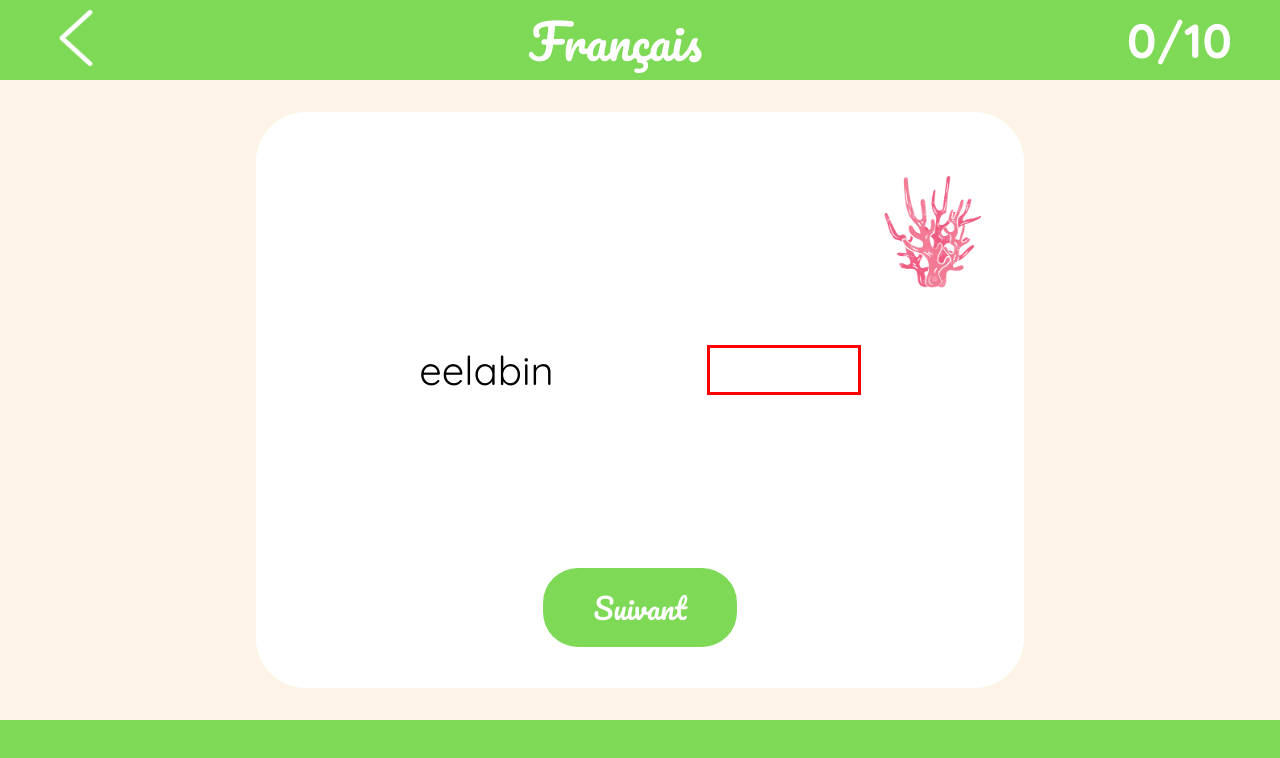
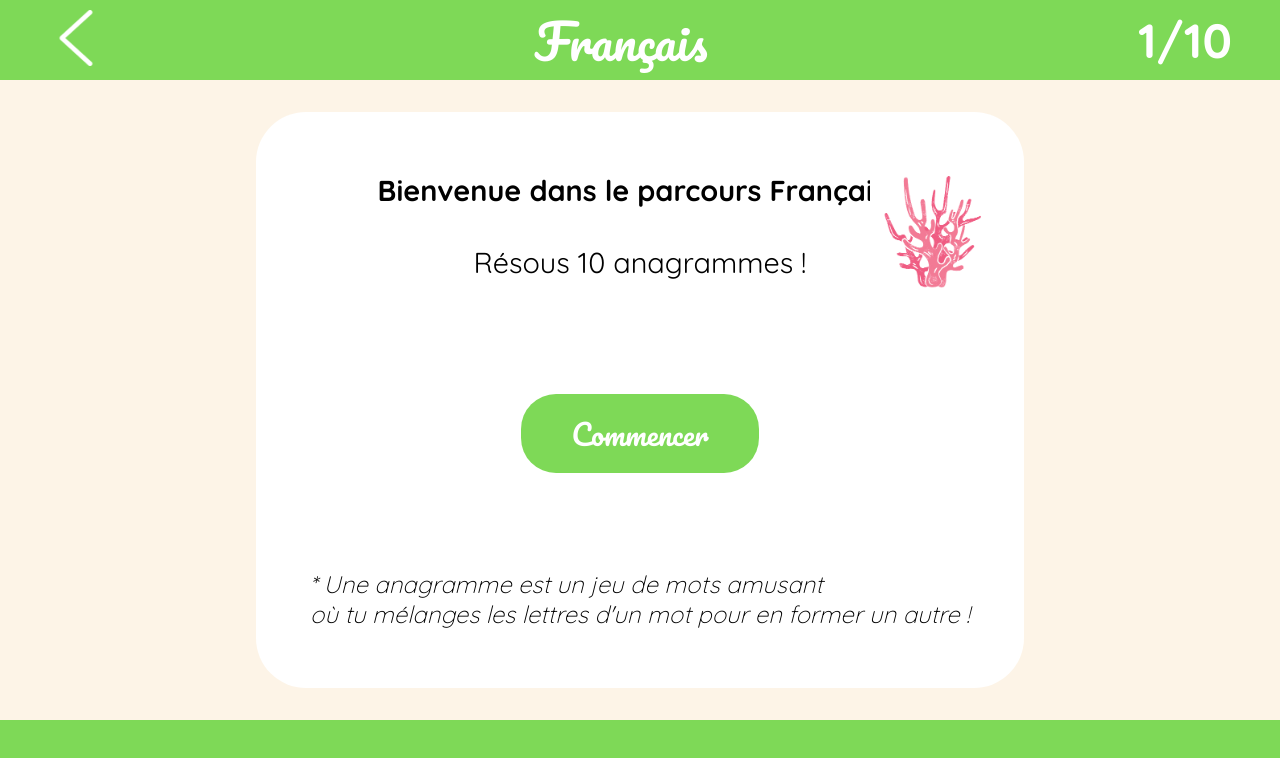
Before and after one commit to MathieuMrt/Mon-cahier-de-vacances, a React (Vite) app: page /francais in a window 1280 px wide. Shown: the top 758 px of the page. Built offline with nearby package versions, Linux system fonts and the light colour scheme.

Commit message:
detail consigne

```diff
--- a/src/App.scss
+++ b/src/App.scss
@@ -43,7 +43,7 @@ $textFont: "Quicksand", sans-serif;
   gap: 6rem;
 
   &_text {
-    width: 80%;
+    width: 90%;
     margin: 0 auto;
     background-color: $white;
     text-align: center;
@@ -58,7 +58,7 @@ $textFont: "Quicksand", sans-serif;
   &_p {
     background-color: $white;
     font-family: $textFont;
-    font-size: 1.5rem;
+    font-size: 1.8rem;
   }
 
   &_img {
@@ -96,6 +96,13 @@ $textFont: "Quicksand", sans-serif;
     padding: 14px 50px;
     text-decoration: none;
   }
+
+  &_anagram {
+    font-size: 1.5rem;
+    font-family: $textFont;
+    font-weight: 200;
+    font-style: italic
+  }
 }
 
 @import "./components/HomePage/HomePage.scss";
--- a/src/components/Francais/ConsigneFr.jsx
+++ b/src/components/Francais/ConsigneFr.jsx
@@ -1,16 +1,41 @@
-import coral from '../../assets/images/coral.png'
+import coral from "../../assets/images/coral.png";
+import { useState } from "react";
+import JeuFr from "./JeuFr";
 
-const ConsigneFr = () => {
-    return (
-        <div className="Consigne">
-            <img src={coral} alt="coral" className='Consigne_img'/>
-            <div className='Consigne_text'>
-            <h2 className='Consigne_h2'>Bienvenue dans la section Français !</h2><br/><br/>
-            <p className='Consigne_p'>.</p>
-            </div>
-            <button className='Francais_button'>Commencer</button>
-        </div>
-    );
+const ConsigneFr = ({ setCount, count }) => {
+  const [isClicked, setIsClicked] = useState(false);
+
+  const handleClickisClicked = () => {
+    setIsClicked(true);
+  };
+
+  return (
+    <div className="Consigne">
+      {!isClicked ? (
+        <>
+          <img src={coral} alt="coral" className="Consigne_img" />
+          <div className="Consigne_text">
+            <h2 className="Consigne_h2">
+              Bienvenue dans le parcours Français !
+            </h2>
+            <br />
+            <br />
+            <p className="Consigne_p">Résous 10 anagrammes !</p> <br />
+
+          </div>
+          <button className="Francais_button" onClick={handleClickisClicked}>
+            Commencer
+          </button>
+          <p className="Consigne_anagram">
+              * Une anagramme est un jeu de mots amusant <br /> où tu mélanges les
+              lettres d'un mot pour en former un autre !
+            </p>
+        </>
+      ) : (
+        <JeuFr setCount={setCount} count={count} />
+      )}
+    </div>
+  );
 };
 
 export default ConsigneFr;
--- a/src/components/Francais/EndFr.jsx
+++ b/src/components/Francais/EndFr.jsx
@@ -11,8 +11,7 @@ const EndFr = () => {
         <p className="Consigne_p">Tu as fini le parcours Français !</p>
       </div>
       <div className="Consigne_container_buttons_endPage">
-        <button className="Francais_button_retourHome">Accueil</button>
-        <button className="Francais_button">Suivant</button>
+        <button className="Francais_button">Accueil</button>
       </div>
     </div>
   );
--- a/src/components/Francais/Francais.jsx
+++ b/src/components/Francais/Francais.jsx
@@ -2,16 +2,14 @@ import React, { useState } from 'react';
 import Header from '../Header/Header.jsx';
 import Footer from '../Footer/Footer.jsx';
 import ConsigneFr from './ConsigneFr.jsx';
-import EndFr from './EndFr.jsx';
-import JeuFr from './JeuFr.jsx';
 
 const Francais = () => {
 
-    const [count, setCount] = useState(0);
+    const [count, setCount] = useState(1);
     return (
         <div className="francais">
             <Header color="francaisColor" subject="Français" count={count}/>
-            <main className="main-page"><JeuFr setCount={setCount} count={count}/></main>
+            <main className="main-page"><ConsigneFr setCount={setCount} count={count}/></main>
             <Footer color="francaisColor"/>
         </div>
     );
--- a/src/components/Francais/JeuFr.jsx
+++ b/src/components/Francais/JeuFr.jsx
@@ -68,7 +68,7 @@ const JeuFr = ({setCount, count}) => {
 
   return (
     <div className="Consigne">
-        {count !== 10 ?
+        {count !== 11 ?
         <>
       <div className="JeuFr">
         <img src={coral} alt="coral" className="Consigne_img" />
```
